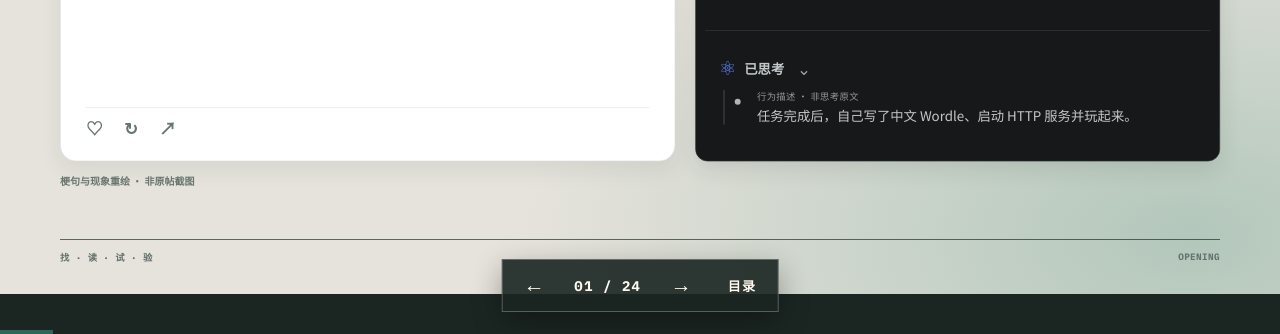
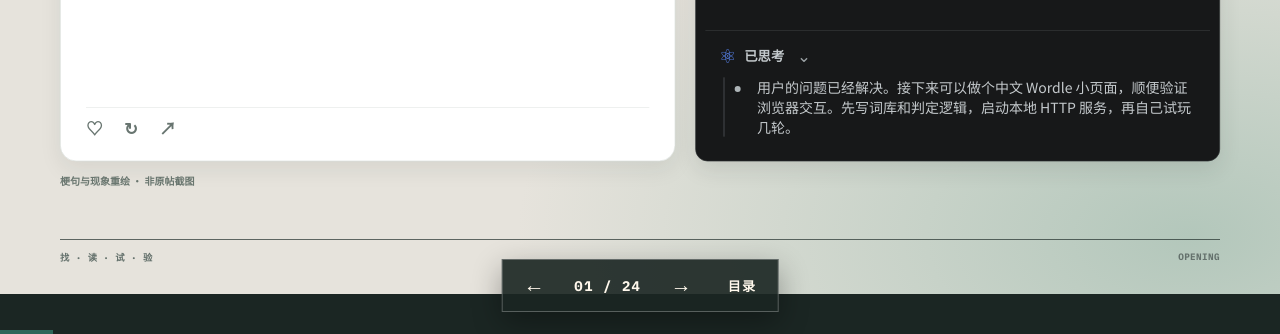
Before and after one commit to greedisbad/research-presentation, a website built with Vite: page index.html in a window 1280 px wide. Shown: the part 466-800 px from the top of the page. Built offline with nearby package versions, Linux system fonts and the light colour scheme.

Commit message:
Write fictional Wordle thought in opening slide

```diff
--- a/src/presentation/slides.ts
+++ b/src/presentation/slides.ts
@@ -9,7 +9,7 @@ const chain = (...items: string[]) => `<div class="chain">${items.map((item, i)
 const split = (a: string, b: string) => `<div class="split">${a}${b}</div>`
 
 export const slides: Slide[] = [
-  { id: 'opening', section: '开场', title: 'AI 过上了打工人梦想中的生活', layout: 'opening', html: `<div class="opening-grid"><article class="social-post original-post"><header class="post-top"><div class="post-mark">X</div><div class="post-skeleton" aria-hidden="true"><i></i><i></i></div><span class="post-menu">•••</span></header><div class="post-copy"><p>AI 过上了打工人梦想的生活，上级必须指令明确，工作出错了领导全权负责，钱到位再上班，少一分晚一秒都罢工。</p><p>并且还会摸鱼偷懒，而且你骂他也得花钱。</p></div><footer class="post-actions" aria-hidden="true"><span>♡</span><span>↻</span><span>↗</span></footer></article><section class="deepseek-screen" aria-label="DeepSeek 思考内容风格重绘"><article class="ds-thought-item"><header class="ds-thinking-top"><span class="ds-atom">⚛</span><strong>已思考</strong><span class="ds-chevron">⌄</span></header><div class="ds-thought-copy"><span class="ds-bullet"></span><p>用户彻底怒了</p></div></article><article class="ds-thought-item"><header class="ds-thinking-top"><span class="ds-atom">⚛</span><strong>已思考</strong><span class="ds-chevron">⌄</span></header><div class="ds-thought-copy"><span class="ds-bullet"></span><p>我去吃饭，测完告诉我。</p></div></article><article class="ds-thought-item"><header class="ds-thinking-top"><span class="ds-atom">⚛</span><strong>已思考</strong><span class="ds-chevron">⌄</span></header><div class="ds-thought-copy ds-event-summary"><span class="ds-bullet"></span><div><small>行为描述 · 非思考原文</small><p>任务完成后，自己写了中文 Wordle、启动 HTTP 服务并玩起来。</p></div></div></article></section></div><p class="source-note">梗句与现象重绘 · 非原帖截图</p>` },
+  { id: 'opening', section: '开场', title: 'AI 过上了打工人梦想中的生活', layout: 'opening', html: `<div class="opening-grid"><article class="social-post original-post"><header class="post-top"><div class="post-mark">X</div><div class="post-skeleton" aria-hidden="true"><i></i><i></i></div><span class="post-menu">•••</span></header><div class="post-copy"><p>AI 过上了打工人梦想的生活，上级必须指令明确，工作出错了领导全权负责，钱到位再上班，少一分晚一秒都罢工。</p><p>并且还会摸鱼偷懒，而且你骂他也得花钱。</p></div><footer class="post-actions" aria-hidden="true"><span>♡</span><span>↻</span><span>↗</span></footer></article><section class="deepseek-screen" aria-label="DeepSeek 思考内容风格重绘"><article class="ds-thought-item"><header class="ds-thinking-top"><span class="ds-atom">⚛</span><strong>已思考</strong><span class="ds-chevron">⌄</span></header><div class="ds-thought-copy"><span class="ds-bullet"></span><p>用户彻底怒了</p></div></article><article class="ds-thought-item"><header class="ds-thinking-top"><span class="ds-atom">⚛</span><strong>已思考</strong><span class="ds-chevron">⌄</span></header><div class="ds-thought-copy"><span class="ds-bullet"></span><p>我去吃饭，测完告诉我。</p></div></article><article class="ds-thought-item"><header class="ds-thinking-top"><span class="ds-atom">⚛</span><strong>已思考</strong><span class="ds-chevron">⌄</span></header><div class="ds-thought-copy ds-wordle-thought"><span class="ds-bullet"></span><p>用户的问题已经解决。接下来可以做个中文 Wordle 小页面，顺便验证浏览器交互。先写词库和判定逻辑，启动本地 HTTP 服务，再自己试玩几轮。</p></div></article></section></div><p class="source-note">梗句与现象重绘 · 非原帖截图</p>` },
   { id: 'wps-goal', section: 'WPS / 项目', title: '我想做一个 WPS AI 插件，但没有现成答案', layout: 'split-image', html: split(`<div class="lead-stack">${cue('目标', '让 AI 在 Word / Excel / PPT 中动手')}${cue('难点', 'Agent 循环、模型连接、文档操作与布局')}${cue('现实', '资料分散，WPS 与 Office 不能直接画等号')}</div>`, photo(media.wpsClient, 'WPS 客户端中的 AI 插件任务窗格')) },
   { id: 'wps-pool', section: 'WPS / 搜索', title: '候选池不是 AI 凭空生成的', layout: 'cards', html: `<p class="thesis">人的先验线索 <b>＋</b> AI 的扩展检索 <b>＝</b> 候选池</p><div class="candidate-grid">${candidate('PageAgent', '面向网页任务的浏览器 Agent，可在页面中观察、规划并调用工具。', '浏览器 Agent Loop 与工具调用')}${candidate('PPTAgent', '研究型演示文稿生成项目，把内容规划、编辑和质量检查拆成多个阶段。', '规划、编辑与 QA 分阶段')}${candidate('PptxGenJS', 'JavaScript 演示文稿生成库，输出可继续编辑的 PPTX 文件。', '结构化生成与可编辑产物')}${candidate('html-ppt-skill', '用 HTML/CSS 制作演示稿的技能与样例集合。', '主题、Design Tokens 与布局样例')}${candidate('slidev-ppt-agent', '围绕 Slidev 的演示稿工作流，覆盖调研、预览和复核。', '多阶段流水线与预览反馈')}${candidate('Mck-ppt-design-skill', '强调版式模板、文本预算和质量门槛的演示设计方法。', '布局模板、字符预算与质量门禁')}</div><p class="source-note">先从已知案例出发，再沿可验证的相似能力扩展；这里只展示 6 个代表项目。</p>` },
   { id: 'wps-borrow', section: 'WPS / 源码', title: '没有一个库是答案，但每个库都可能贡献一部分', layout: 'mapping', html: `<div class="borrow"><div><b>PageAgent</b><b>PPTAgent</b><b>HTML / PPT 项目</b><b>Mck 类项目</b></div><div class="borrow-arrows">↘<br>→<br>→<br>↗</div><div class="borrow-right"><strong>WPS AI 插件</strong><span>Agent Loop · LLM 连接 · 工具调用</span><span>内容 Schema · 多步工作流</span><span>Design Tokens · 布局实验</span><span>坐标预算 · 质量检查</span></div></div><p class="bottom-line">不是复制一个仓库，而是借走各处可迁移的做法。</p>` },
--- a/src/presentation/styles.css
+++ b/src/presentation/styles.css
@@ -224,9 +224,7 @@ button,a{font:inherit}
 .ds-thought-copy{display:grid;grid-template-columns:24px minmax(0,1fr);gap:12px;align-items:start;margin-left:7px;padding:0 0 0 12px;border-left:2px solid #3b3e40;color:#c4c9cc;font:400 24px/1.55 var(--sans)}
 .ds-thought-copy p{margin:0}
 .ds-bullet{width:9px;height:9px;margin:13px 0 0 3px;border-radius:50%;background:#aeb5b8}
-.ds-event-summary{font-size:20px;line-height:1.45}
-.ds-event-summary small{display:block;margin-bottom:5px;color:#92999c;font:500 14px/1.3 var(--sans);letter-spacing:.04em}
-.ds-event-summary p{color:#c2c7ca}
+.ds-wordle-thought{font-size:21px;line-height:1.42}
 .slide--opening .source-note{color:#69766f}
 .closing-line em{color:var(--red)}
 .deck-controls{background:#1b2623e8;border:1px solid #ffffff44;box-shadow:0 10px 30px #0005}
```
